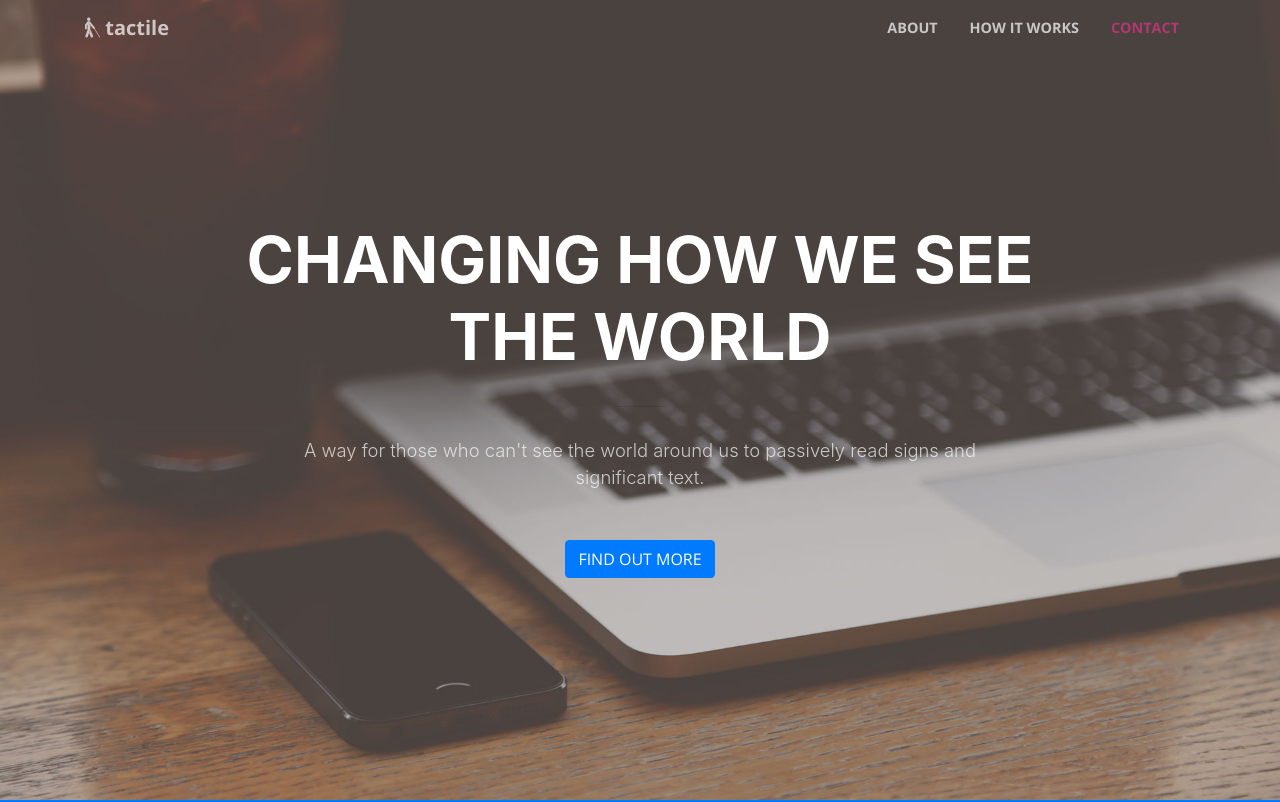
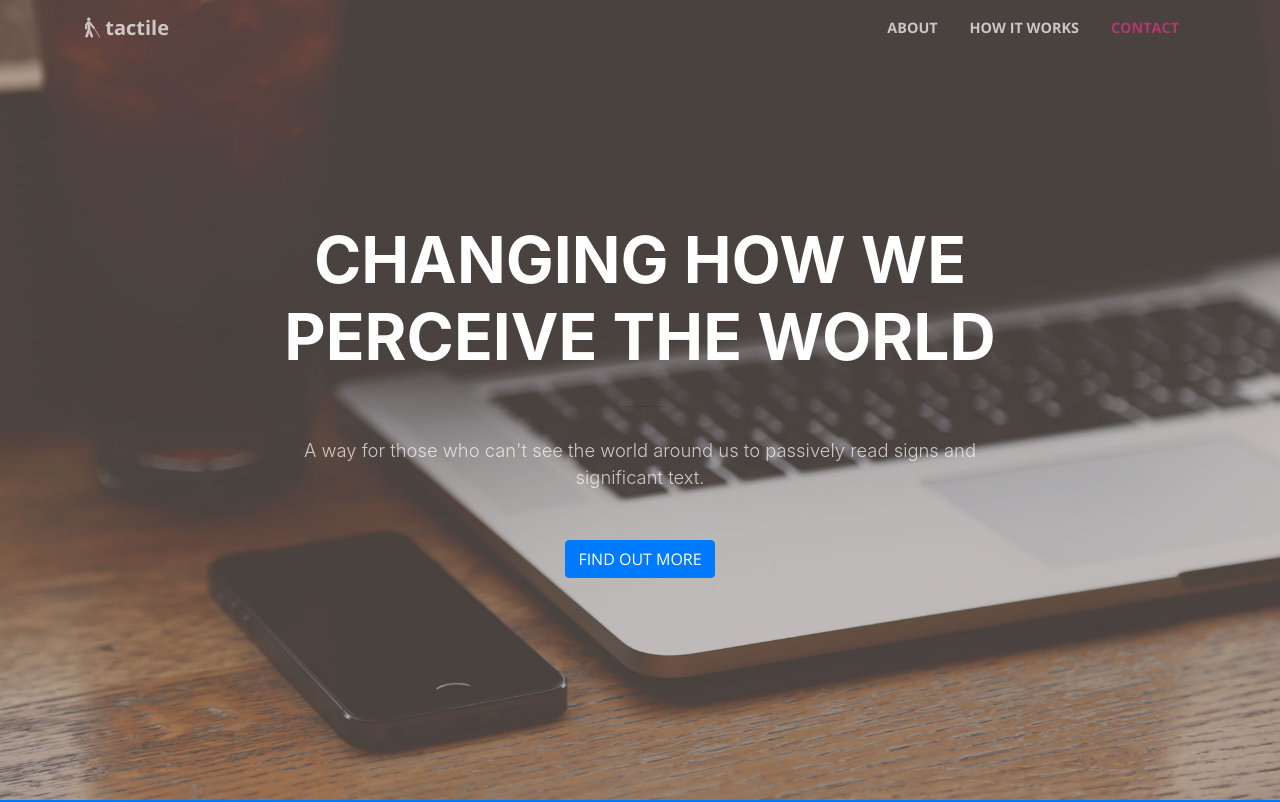
Before and after one commit to SomethingReallyLikeAttractive/SomethingReallyLikeAttractive.github.io, a website with bundled scripts: page index.html in a window 1280 px wide. Shown: the top 802 px of the page. Built offline with nearby package versions, Linux system fonts and the light colour scheme.

Commit message:
text changes

```diff
--- a/index.html
+++ b/index.html
@@ -56,7 +56,7 @@
         <div class="row">
           <div class="col-lg-10 mx-auto">
             <h1 class="text-uppercase">
-              <strong>Changing How We See The World</strong>
+              <strong>Changing How We Perceive The World</strong>
             </h1>
             <hr>
           </div>
```
